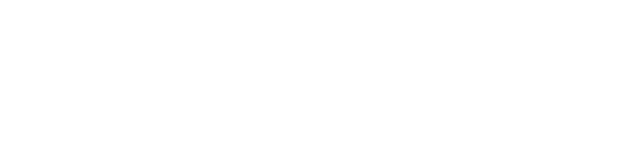
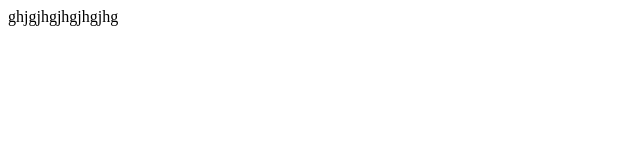
Before and after one commit to Dima-Yus/demo, a plain HTML site: page index.html in a window 1280 px wide. Shown: the whole page, without its empty margins (0-640 px from the left). Drawn offline with Linux system fonts and the light colour scheme.

Commit message:
initial comm

```diff
--- a/index.html
+++ b/index.html
@@ -8,6 +8,6 @@
     <title>Document</title>
 </head>
 <body>
-
+ghjgjhgjhgjhgjhg
 </body>
 </html>
```
